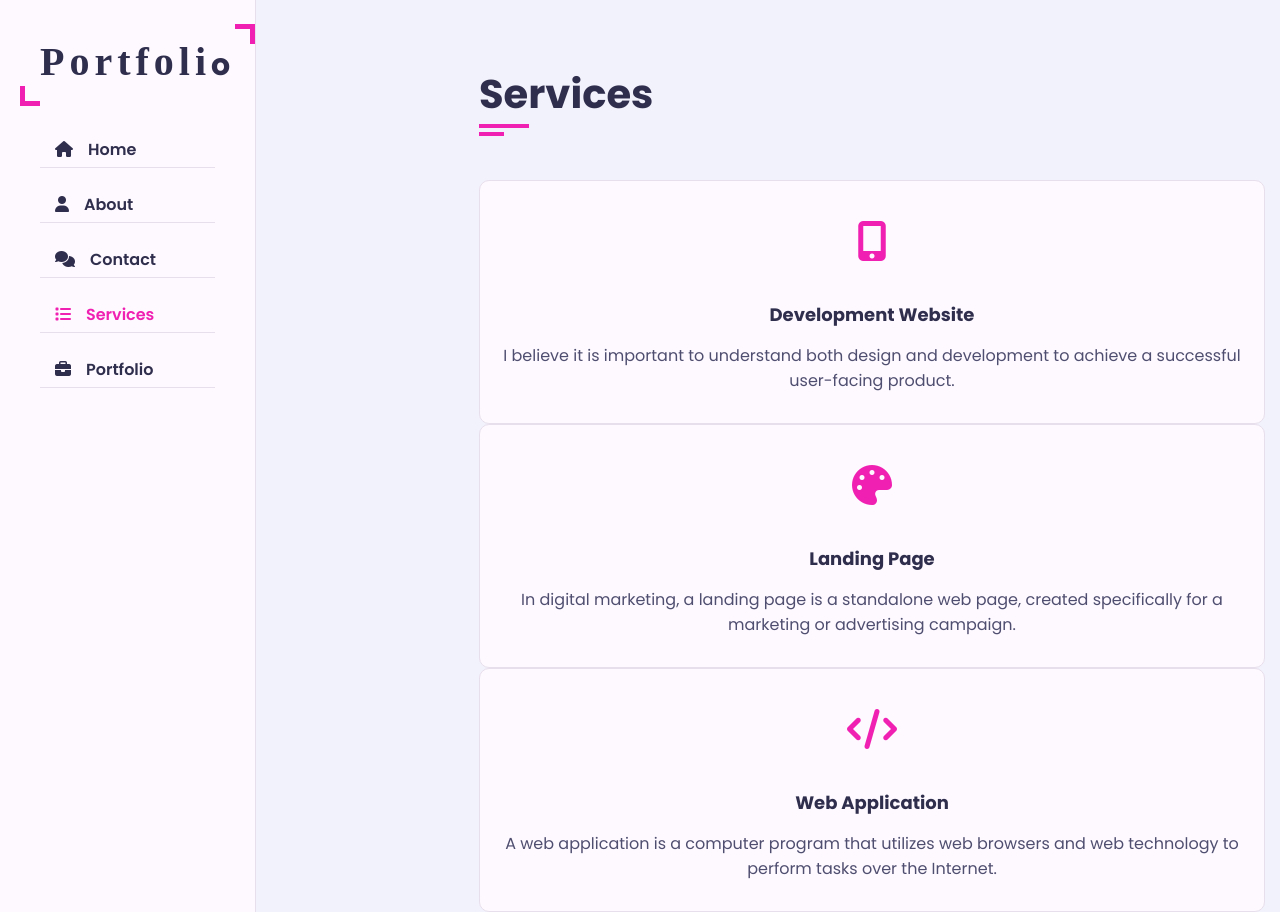
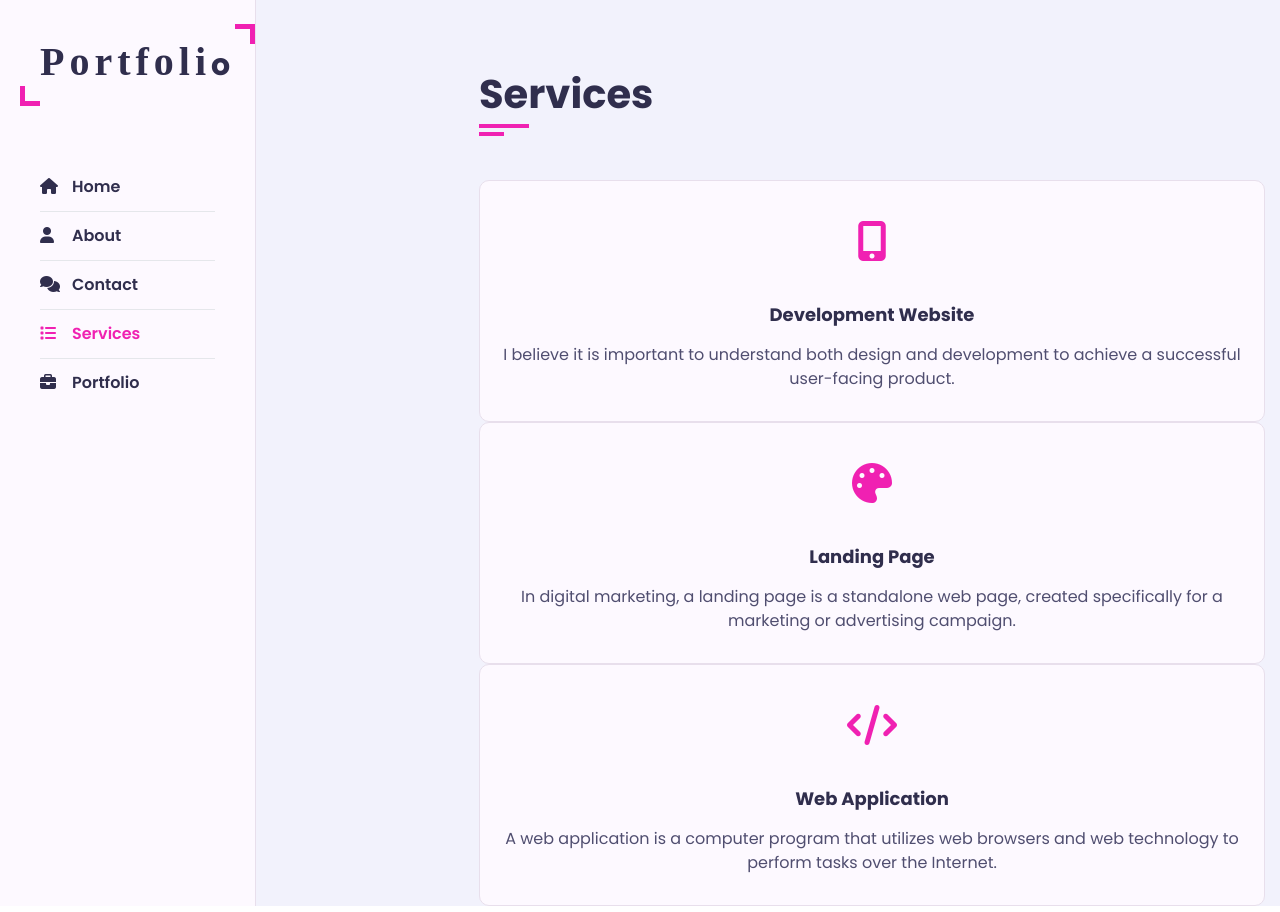
Before and after one commit to SinaverOsmanov/portfolio, a React (Vite) app: page /services in a window 1280 px wide. Built offline with nearby package versions, Linux system fonts and the light colour scheme; a web font is replaced by a local one.

Commit message:
fix: fixed path portfolio images

```diff
--- a/src/App.css
+++ b/src/App.css
@@ -224,26 +224,20 @@ ul {
     transform: rotate(-45deg);
     top: 0;
 }
-.aside .nav {
-    margin-top: 50px;
+
+.aside .nav ul li:last-child {
+    border-bottom: none;
 }
-.aside .nav li {
-    margin-bottom: 20px;
-    display: block;
-}
+
 .aside .nav li a {
     font-size: 16px;
     font-weight: 600;
-    display: block;
-    border-bottom: 1px solid var(--bg-black-50);
+    /* border-bottom: 1px solid var(--bg-black-50); */
     color: var(--text-black-900);
-    padding: 5px 15px;
 }
+
 .aside .nav li a.active {
     color: var(--skin-color);
-}
-.aside .nav li a i {
-    margin-right: 15px;
 }
 
 /* Home */
@@ -512,9 +506,7 @@ h3.my-profession {
     text-transform: capitalize;
 }
 .service .service-item .service-item-inner p {
-    font-size: 16px;
     color: var(--text-black-700);
-    line-height: 25px;
 }
 /* portfolio */
 
--- a/src/components/NavItem.tsx
+++ b/src/components/NavItem.tsx
@@ -7,9 +7,9 @@ export function NavItem({ to, icon, children }: NavItemProps) {
     const { pathname } = useLocation();
 
     return (
-        <li>
+        <li className="border-b-[1px] border-gray-200 py-3">
             <Link to={to} className={pathname === to ? 'active' : ''}>
-                <i className={`fa ${icon}`}></i>
+                <i className={`fa ${icon} mr-4 w-4`}></i>
                 {children}
             </Link>
         </li>
--- a/src/components/Navbar.tsx
+++ b/src/components/Navbar.tsx
@@ -31,81 +31,9 @@ const navItems = [
 ];
 
 export default function Navbar() {
-    const navTogglerBtn = document.querySelector('.nav-toggler'),
-        aside = document.querySelector('.aside');
-    navTogglerBtn?.addEventListener('click', () => {
-        asideSectionTogglerBtn();
-    });
-
-    function asideSectionTogglerBtn() {
-        aside?.classList.toggle('open');
-        navTogglerBtn?.classList.toggle('open');
-        for (let i = 0; i < totalSection; i++) {
-            allSection[i].classList.toggle('open');
-        }
-    }
-
-    const nav = document.querySelector('.nav'),
-        navList = nav?.querySelectorAll('li'),
-        totalNavList = navList?.length;
-
-    const allSection = document.querySelectorAll('.section');
-    const totalSection = allSection.length;
-
-    for (let i = 0; i < totalNavList!; i++) {
-        const a = navList![i].querySelector('a');
-        a?.addEventListener('click', function () {
-            removeBackSection();
-            for (let j = 0; j < totalNavList!; j++) {
-                if (navList![j].querySelector('a')?.classList.contains('active')) {
-                    addBackSection(j);
-                    allSection[j].classList.add('back-section');
-                }
-                navList![j].querySelector('a')?.classList.remove('active');
-            }
-            this.classList.add('active');
-            showSection(this);
-            if (window.innerWidth < 1200) {
-                asideSectionTogglerBtn();
-            }
-        });
-    }
-    function removeBackSection() {
-        for (let i = 0; i < totalSection; i++) {
-            allSection[i].classList.remove('back-section');
-        }
-    }
-    function addBackSection(num: number) {
-        allSection[num].classList.add('back-section');
-    }
-    function showSection(element: Element) {
-        for (let i = 0; i < totalSection; i++) {
-            allSection[i].classList.remove('active');
-        }
-        const target = element.getAttribute('href')?.split('#')[1];
-        document.querySelector('#' + target)?.classList.add('active');
-    }
-    function updateNav(element: Element) {
-        for (let i = 0; i < totalNavList!; i++) {
-            navList![i]!.querySelector('a')?.classList.remove('active');
-            const target = element.getAttribute('href')?.split('#')[1];
-            if (target === navList![i].querySelector('a')?.getAttribute('href')?.split('#')[1]) {
-                navList![i].querySelector('a')?.classList.add('active');
-            }
-        }
-    }
-    // document.querySelector('.hire-me')?.addEventListener('click', function () {
-    //     const sectionIndex = this.getAttribute('date-section-index');
-    //     //console.log(sectionIndex);
-    //     showSection(this);
-    //     updateNav(this);
-    //     removeBackSection();
-    //     addBackSection(sectionIndex);
-    // });
-
     return (
-        <aside className="w-64 flex flex-col p-10 pt-12 h-full aside">
-            <div className="text-lg text-center logo">
+        <aside className="w-64 flex flex-col px-10 pt-12 h-full aside">
+            <div className="text-lg text-center mb-20 logo">
                 <Link to="/">
                     <span>Portfoli</span>o
                 </Link>
--- a/src/components/Portfolio.tsx
+++ b/src/components/Portfolio.tsx
@@ -17,7 +17,7 @@ export default function Portfolio() {
                     <div className="portfolio-item padd-15">
                         <div className="portfolio-item-inner shadow-dark">
                             <div className="portfolio-img">
-                                <img src="images/portfolio1.webp" alt="" />
+                                <img src="/assets/portfolio1.webp" alt="" />
                             </div>
                         </div>
                     </div>
@@ -26,7 +26,7 @@ export default function Portfolio() {
                     <div className="portfolio-item padd-15">
                         <div className="portfolio-item-inner shadow-dark">
                             <div className="portfolio-img">
-                                <img src="images/portfolio2.webp" alt="" />
+                                <img src="/assets/portfolio2.webp" alt="" />
                             </div>
                         </div>
                     </div>
@@ -35,7 +35,7 @@ export default function Portfolio() {
                     <div className="portfolio-item padd-15">
                         <div className="portfolio-item-inner shadow-dark">
                             <div className="portfolio-img">
-                                <img src="images/portfolio3.webp" alt="" />
+                                <img src="/assets/portfolio3.webp" alt="" />
                             </div>
                         </div>
                     </div>
@@ -44,7 +44,7 @@ export default function Portfolio() {
                     <div className="portfolio-item padd-15">
                         <div className="portfolio-item-inner shadow-dark">
                             <div className="portfolio-img">
-                                <img src="images/portfolio4.jpeg" alt="" />
+                                <img src="/assets/portfolio4.jpeg" alt="" />
                             </div>
                         </div>
                     </div>
@@ -53,7 +53,7 @@ export default function Portfolio() {
                     <div className="portfolio-item padd-15">
                         <div className="portfolio-item-inner shadow-dark">
                             <div className="portfolio-img">
-                                <img src="images/portfolio5.webp" alt="" />
+                                <img src="/assets/portfolio5.webp" alt="" />
                             </div>
                         </div>
                     </div>
@@ -62,7 +62,7 @@ export default function Portfolio() {
                     <div className="portfolio-item padd-15">
                         <div className="portfolio-item-inner shadow-dark">
                             <div className="portfolio-img">
-                                <img src="images/portfolio6.webp" alt="" />
+                                <img src="/assets/portfolio6.webp" alt="" />
                             </div>
                         </div>
                     </div>
--- a/src/components/Services.tsx
+++ b/src/components/Services.tsx
@@ -9,7 +9,7 @@ export default function Services() {
                 </div>
                 <div className="row">
                     {/* Service item Start  */}
-                    <div className="service-item padd-15">
+                    <div className="flex-col service-item padd-15">
                         <div className="service-item-inner">
                             <div className="icon">
                                 <i className="fa fa-mobile-alt"></i>
@@ -23,7 +23,7 @@ export default function Services() {
                     </div>
                     {/* Service item End  */}
                     {/* Service item Start  */}
-                    <div className="service-item padd-15">
+                    <div className="flex-col service-item padd-15">
                         <div className="service-item-inner">
                             <div className="icon">
                                 <i className="fa fa-palette"></i>
@@ -37,7 +37,7 @@ export default function Services() {
                     </div>
                     {/* Service item End  */}
                     {/* Service item Start  */}
-                    <div className="service-item padd-15">
+                    <div className="flex-col service-item padd-15">
                         <div className="service-item-inner">
                             <div className="icon">
                                 <i className="fa fa-code"></i>
```
